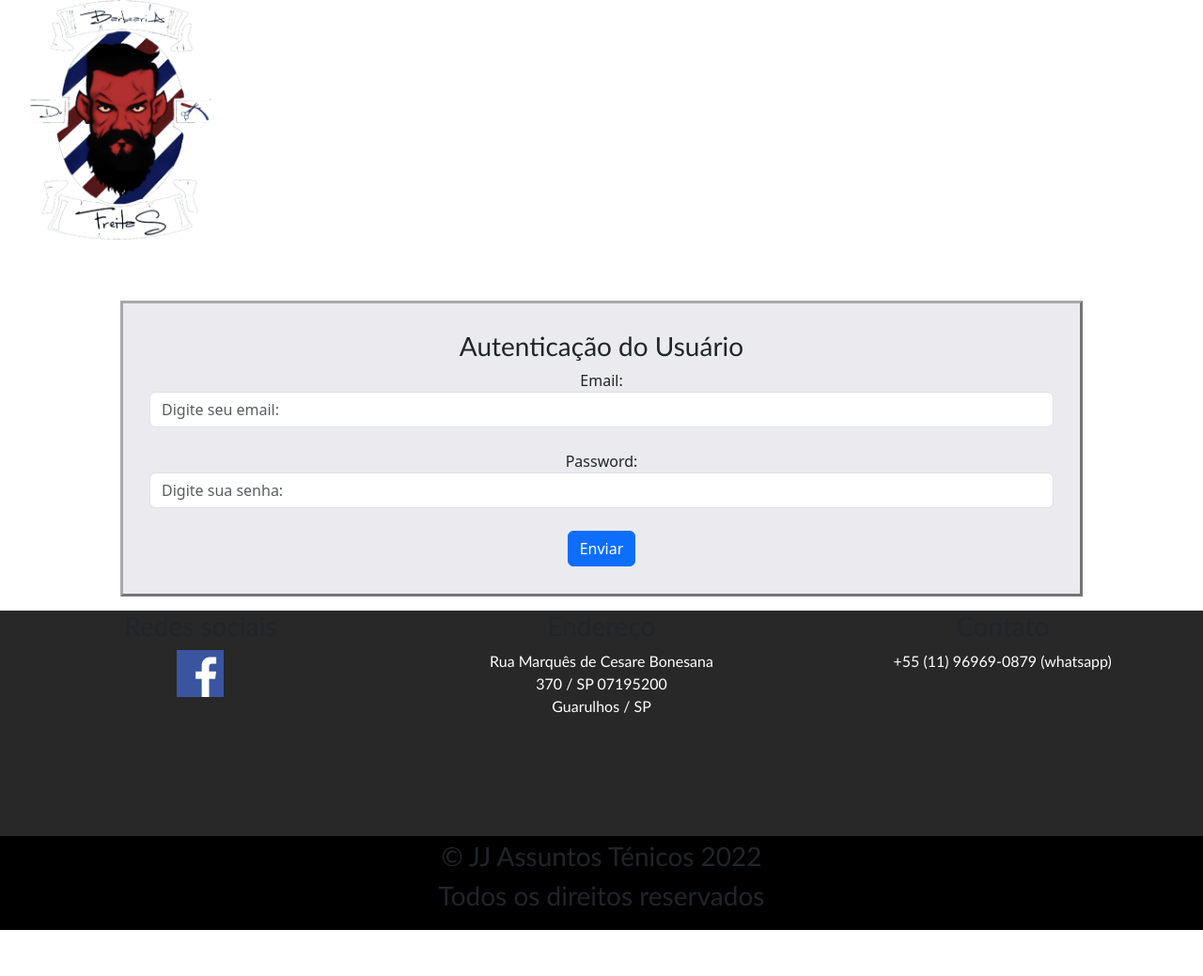
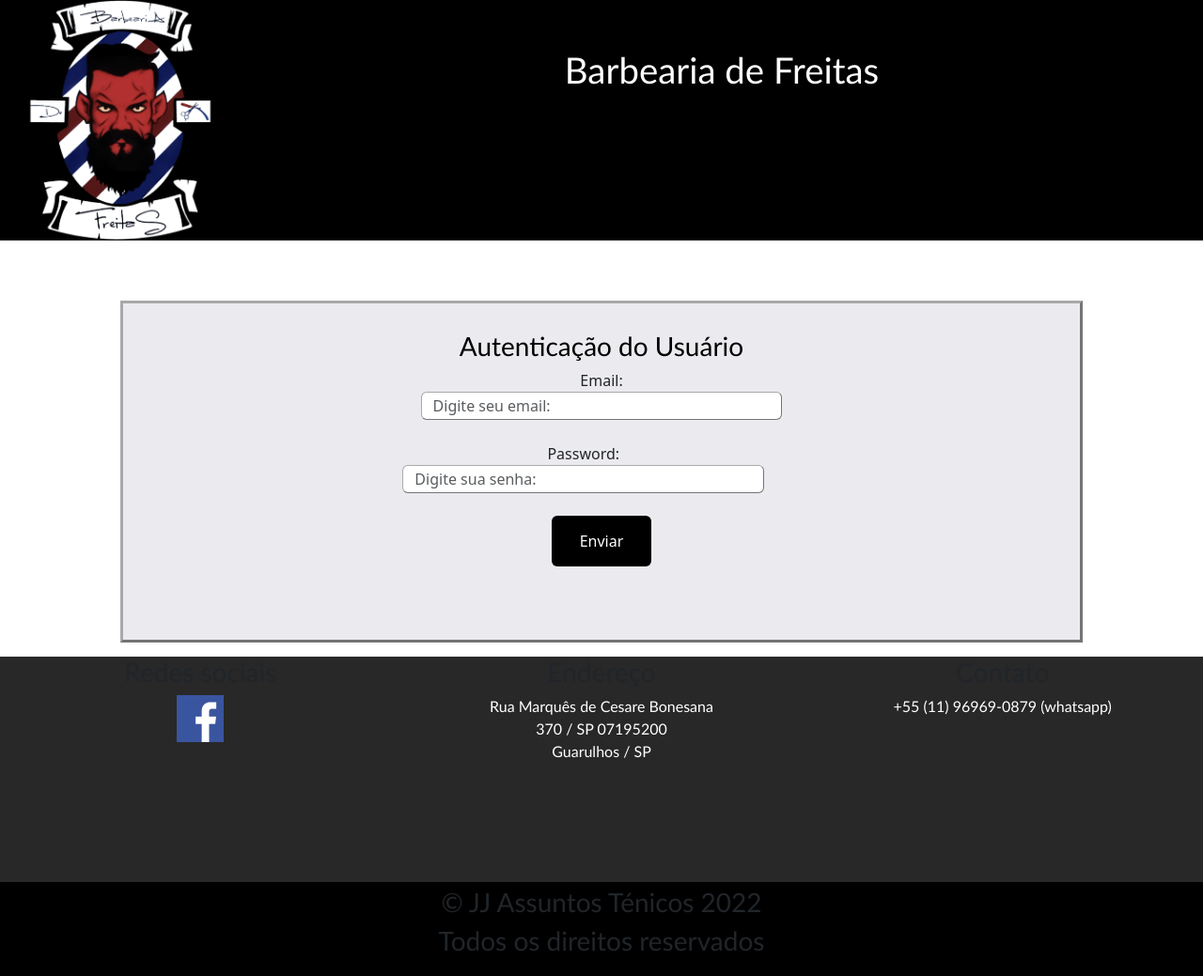
Before and after one commit to JoschuasVieiraDaSilva/jj-barbearia-site-base, a PHP site: page /form.html in a window 1280 px wide. Shown: the whole page at 94% size. Before the commit the page ends 990 px from the top, so only its background shows below. Run offline with PHP 8.4, Linux system fonts and the light colour scheme; some libraries are stand-ins or nearby versions.

Commit message:
Update style.css

```diff
--- a/css/style.css
+++ b/css/style.css
@@ -8,17 +8,13 @@
 #cabecalhomain {
     display: flex;
     margin-bottom: 5%;
+    background-color: black;
+    height: 100%;
 }
 
-#cabecalhomain > img {
-    position: absolute;
-    left: 0px;
-    top: 0px;
-    z-index: -1;
-}
 #cabecalho_1 {
     flex: 20%;
-    height: 30%;
+    height: 25%;
 }
 
 #cabecalho_2 {
@@ -275,3 +271,48 @@ h5 {
 h6 {
     font-family: 'Calibri', sans-serif;
 }
+
+/*Forms*/
+.container {
+    width: 500px;
+    height: 300px;
+}
+
+
+.m-3 > h3 {
+    color: black;
+}
+
+#pwd, #labelpwd {
+    position: relative;
+    right: 2%;
+}
+
+#pwd, #email {
+    width: 40%;
+    height: 30px;
+    border: 1px outset rgb(20, 20, 20, .5);
+    cursor:auto;
+}
+
+#pwd:hover, #email:hover {
+    border-color: rgb(40, 40, 40, .5);
+}
+
+#btnLogin {
+    cursor: pointer;
+    border: none;
+    padding: 15px 30px;
+    background-color: black;
+    color: white;
+}
+
+#btnLogin:hover {
+    background-color: green;
+}
+
+#btnLogin:active {
+    background-color: darkgreen;
+}
+
+/*Fim do Forms*/
```
